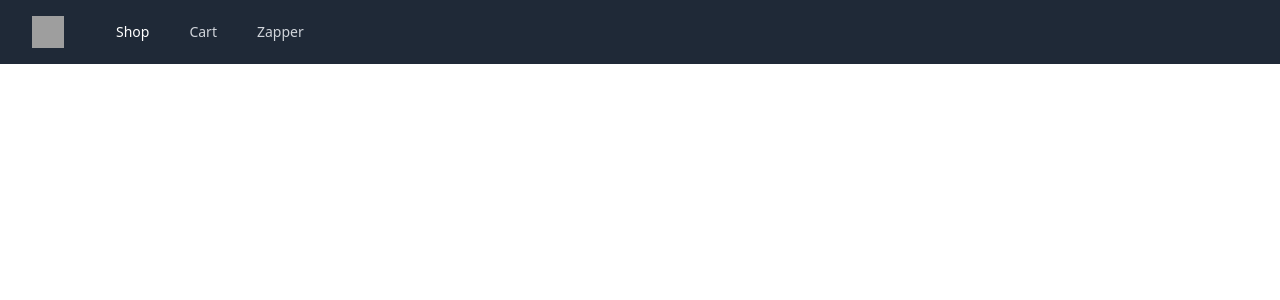
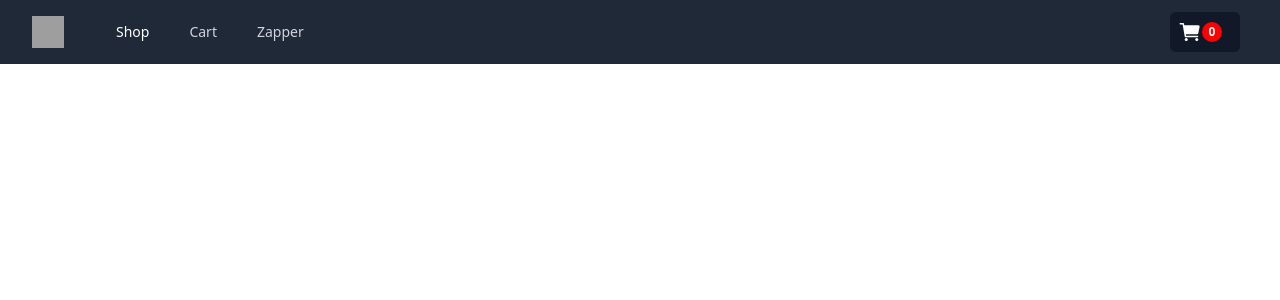
Before and after one commit to sisoalbert/zapperswag, a React (Vite) app: page /cart in a window 1280 px wide. Shown: the top 300 px of the page. Built offline with nearby package versions, Linux system fonts and the light colour scheme; grey boxes are pictures that could not be loaded.

Commit message:
working useSelector

```diff
--- a/src/components/NavBar.tsx
+++ b/src/components/NavBar.tsx
@@ -6,10 +6,12 @@ import { useDispatch, useSelector } from "react-redux";
 import { addToCart } from "../redux/cartSlice";
 import { toggle } from "../redux/uiSlice";
 import { StateType, uiStateType } from "../types/types";
+import cartLogo from "../assets/cart.svg";
 
 function Nav() {
   const dispatch = useDispatch();
   const ui = useSelector((state: uiStateType) => state.ui);
+  const cart = useSelector((state: StateType) => state.cart);
 
   const [isOpen, setIsOpen] = useState(false);
 
@@ -73,6 +75,46 @@ function Nav() {
                 </div>
               </div>
             </div>
+            <div className="flex ">
+              <div className="-mr-2 flex px-4 ">
+                <button
+                  onClick={handleCartOpen}
+                  type="button"
+                  className="bg-gray-900 inline-flex items-center justify-center p-2 rounded-md text-gray-400 hover:text-white hover:bg-gray-800 focus:outline-none focus:ring-2 focus:ring-offset-2 focus:ring-offset-gray-800 focus:ring-white"
+                  aria-controls="mobile-menu"
+                  aria-expanded="false"
+                >
+                  <img
+                    // className="block h-6 w-6"
+                    src={cartLogo}
+                    className="block h-6 w-6"
+                    // className="logo"
+                    alt="React logo"
+                  />
+                  <div
+                    style={{
+                      display: "flex",
+                      justifyContent: "center",
+                      alignItems: "center",
+                      height: "20px",
+                      width: "20px",
+                      backgroundColor: "red",
+                      borderRadius: "50%",
+                      color: "white",
+                      fontSize: "12px",
+                      fontWeight: "bold",
+                      textAlign: "center",
+                      marginRight: "10px",
+                      textDecoration: "none",
+                      position: "relative",
+                      // right: "10px",
+                      // top: "10px",
+                    }}
+                  >
+                    <>{cart.length}</>
+                  </div>
+                </button>
+              </div>
               <div className="-mr-2 flex md:hidden">
                 <button
                   onClick={() => setIsOpen(!isOpen)}
@@ -119,6 +161,7 @@ function Nav() {
               </div>
             </div>
           </div>
+        </div>
 
         <Transition
           show={isOpen}
@@ -141,15 +184,15 @@ function Nav() {
                 >
                   Shop
                 </Link>
-                <Link
+                <div
+                  onClick={handleCartOpen}
                   style={{
                     textDecoration: "none",
                   }}
-                  to="/cart"
                   className="text-gray-300 hover:bg-gray-700 hover:text-white block px-3 py-2 rounded-md text-base font-medium"
                 >
                   Cart
-                </Link>
+                </div>
 
                 <a
                   href="https://www.zapper.com/"
--- a/src/components/ProductsList.tsx
+++ b/src/components/ProductsList.tsx
@@ -129,7 +129,7 @@ export default function ProductsList() {
               </div>
               <h3 className="mt-4 text-sm text-gray-700">{product.name}</h3>
               <p className="mt-1 text-lg font-medium text-gray-900">
-                {product.price}
+                R{product.price}
               </p>
               <button
                 onClick={() => {
@@ -152,7 +152,7 @@ export default function ProductsList() {
                 onClick={() => {
                   dispatch(toggle());
                 }}
-                className="mt-10 flex w-full"
+                className="mt-10 flex w-full items-center justify-center rounded-md border border-transparent bg-sky-600 py-3 px-8 text-base font-medium text-white hover:bg-sky-700 focus:outline-none focus:ring-2 focus:ring-sky-500 focus:ring-offset-2"
               >
                 open cart
               </button>
--- a/src/pages/Cart.tsx
+++ b/src/pages/Cart.tsx
@@ -123,7 +123,7 @@ export default function Cart() {
                                           {product.name}
                                         </a>
                                       </h3>
-                                      <p className="ml-4">{product.price}</p>
+                                      <p className="ml-4">R{product.price}</p>
                                     </div>
                                     <p className="mt-1 text-sm text-gray-500">
                                       {/* {product.color} */}
@@ -158,7 +158,7 @@ export default function Cart() {
                     <div className="border-t border-gray-200 py-6 px-4 sm:px-6">
                       <div className="flex justify-between text-base font-medium text-gray-900">
                         <p>Subtotal</p>
-                        <p>{totalPrice}</p>
+                        <p>R{totalPrice}</p>
                       </div>
                       <p className="mt-0.5 text-sm text-gray-500">
                         Shipping and taxes calculated at checkout.
@@ -173,7 +173,7 @@ export default function Cart() {
                       </div>
                       <div className="mt-6 flex justify-center text-center text-sm text-gray-500">
                         <p>
-                          or
+                          or {""}
                           <button
                             type="button"
                             className="font-medium text-indigo-600 hover:text-indigo-500"
--- a/src/pages/Details.tsx
+++ b/src/pages/Details.tsx
@@ -349,7 +349,8 @@ export default function Example() {
                     addToCart({
                       id: 1,
                       name: "Basic Tee 6-Pack",
-                      price: "R48",
+                      price: 48,
+                      quantity: 0,
                       imageSrc:
                         "https://tailwindui.com/img/ecommerce-images/product-page-02-secondary-product-shot.jpg",
                     })
--- a/src/types/types.d.ts
+++ b/src/types/types.d.ts
@@ -15,6 +15,7 @@ export interface ItemType {
 
 export interface StateType {
   cart: {
+    length: number;
     reduce: arr;
     map: arr;
     id: number;
```
Also changed, not shown: src/assets/cart.svg (added). Lines whose indentation alone changed are shown as unchanged.
